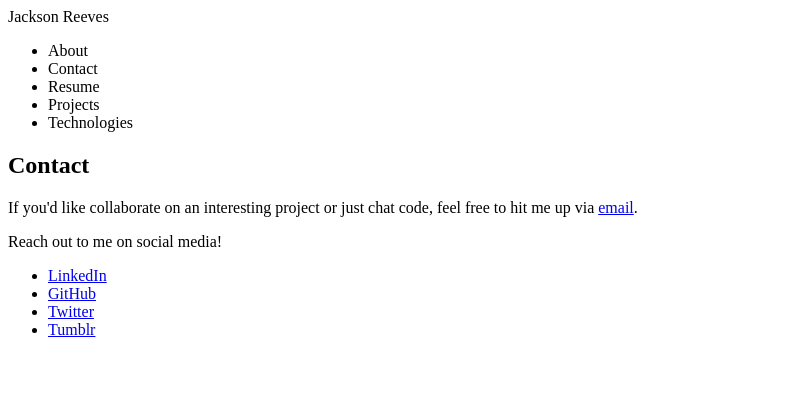
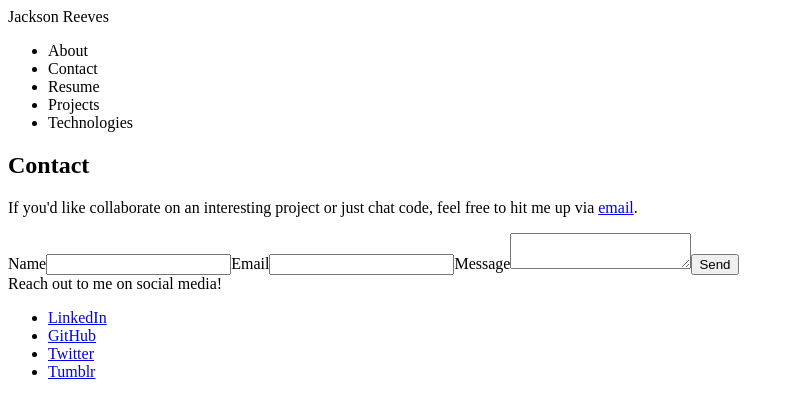
Before and after one commit to jtreeves/portfolio-react, a React (Create React App) app: page / in a window 1280 px wide. Both pictures are taken after a click on the item "Contact". Shown: the top 418 px of the page, without its empty margins (0-794 px from the left). Built offline with nearby package versions, Linux system fonts and the light colour scheme; no server answers.

Commit message:
[Contact] Add form

```diff
--- a/package.json
+++ b/package.json
@@ -3,6 +3,7 @@
     "version": "0.1.0",
     "private": true,
     "dependencies": {
+        "@emailjs/browser": "^3.7.0",
         "@testing-library/jest-dom": "^5.16.5",
         "@testing-library/react": "^13.3.0",
         "@testing-library/user-event": "^13.5.0",
--- a/src/sections/Contact.jsx
+++ b/src/sections/Contact.jsx
@@ -1,4 +1,28 @@
+import { useRef } from 'react'
+import emailjs from '@emailjs/browser'
+
+const SERVICE_ID = process.env.REACT_APP_SERVICE_ID
+const TEMPLATE_ID = process.env.REACT_APP_TEMPLATE_ID
+const PUBLIC_KEY = process.env.REACT_APP_PUBLIC_KEY
+
 function Contact() {
+    const form = useRef()
+
+    const sendEmail = async (e) => {
+        e.preventDefault()
+
+        const result = await emailjs.sendForm(
+            SERVICE_ID,
+            TEMPLATE_ID,
+            form.current,
+            PUBLIC_KEY
+        )
+
+        console.log('RESULT TEXT: ', result.text)
+
+        e.target.reset()
+    }
+
     return (
         <section id='contact'>
             <h1>Contact</h1>
@@ -6,6 +30,16 @@ function Contact() {
             <p>
                 If you'd like collaborate on an interesting project or just chat code, feel free to hit me up via <a href='mailto:jr@jacksonreeves.com'>email</a>.
             </p>
+
+            <form ref={form} onSubmit={sendEmail}>
+                <label>Name</label>
+                <input type='text' name='name' required />
+                <label>Email</label>
+                <input type='email' name='email' required />
+                <label>Message</label>
+                <textarea name='message' required />
+                <input type='submit' value='Send' />
+            </form>
 
             <article>
                 Reach out to me on social media!
```
Also changed, not shown: 2 other files (tests, documents, lock files or other folders).
